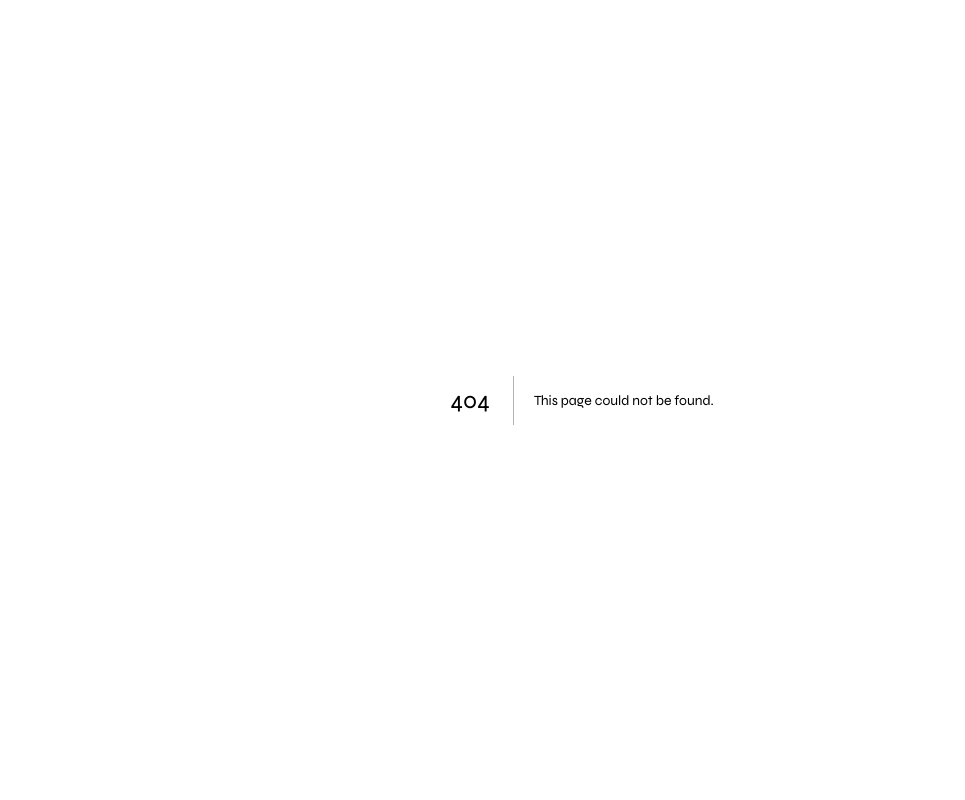
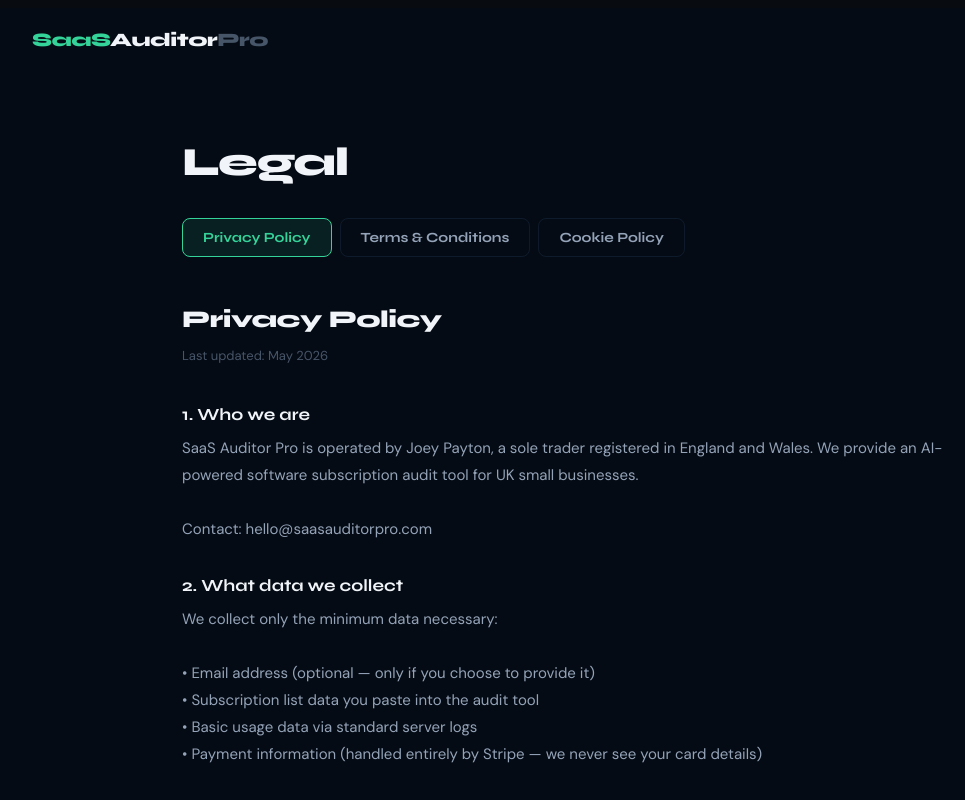
Before and after one commit to SaasAuditorPro/saas-auditor-pro, a Next.js app in the folder saas-auditor-pro/: page /legal in a window 1280 px wide. Before the commit this address had no page. Shown: the top 800 px of the page, without its empty margins (58-1023 px from the left). Built offline with nearby package versions, Linux system fonts and the light colour scheme.

Commit message:
Create page.tsx

```diff
--- /dev/null
+++ b/saas-auditor-pro/app/legal/page.tsx
@@ -0,0 +1,83 @@
+"use client";
+import { useState } from "react";
+import Link from "next/link";
+
+const s = {
+  bg: "#050b14", card: "#0c1525", border: "rgba(96,165,250,0.1)",
+  green: "#34d399", text: "#f1f5f9", sub: "#94a3b8", dim: "#475569",
+};
+
+const sections = {
+  privacy: {
+    title: "Privacy Policy",
+    content: [
+      { h: "1. Who we are", b: `SaaS Auditor Pro is operated by Joey Payton, a sole trader registered in England and Wales. We provide an AI-powered software subscription audit tool for UK small businesses.\n\nContact: hello@saasauditorpro.com` },
+      { h: "2. What data we collect", b: `We collect only the minimum data necessary:\n\n• Email address (optional — only if you choose to provide it)\n• Subscription list data you paste into the audit tool\n• Basic usage data via standard server logs\n• Payment information (handled entirely by Stripe — we never see your card details)\n\nWe do not collect bank account details or sensitive personal data.` },
+      { h: "3. How we use your data", b: `We use your data solely to:\n\n• Provide the audit service you requested\n• Send your report to your email address (if provided)\n• Process your subscription payment via Stripe\n• Comply with legal obligations\n\nWe will never sell your data or share it with advertisers.` },
+      { h: "4. Legal basis for processing", b: `Under UK GDPR:\n\n• Contract: to provide the service you requested\n• Legitimate interests: to improve our service and prevent fraud\n• Legal obligation: where required by law` },
+      { h: "5. Third parties", b: `• Anthropic — AI processing of your subscription list\n• Stripe — payment processing\n• Vercel — website hosting\n\nWe do not share your data with any other third parties.` },
+      { h: "6. Your rights under UK GDPR", b: `You have the right to access, erase, rectify, port, and object to processing of your personal data. Email hello@saasauditorpro.com to exercise these rights. You may also complain to the ICO at ico.org.uk.` },
+      { h: "7. Data retention", b: `• Email addresses: deleted within 30 days of cancellation\n• Audit data: not stored — processed in real time only\n• Payment records: retained 7 years as required by UK tax law` },
+    ]
+  },
+  terms: {
+    title: "Terms & Conditions",
+    content: [
+      { h: "1. About these terms", b: `These Terms govern your use of SaaS Auditor Pro, operated by Joey Payton (sole trader, England and Wales). By using the service, you agree to these terms.` },
+      { h: "2. The service", b: `SaaS Auditor Pro provides AI-generated subscription audit reports. Reports are informational estimates only and do not constitute financial, legal, or professional advice. You are responsible for verifying recommendations before acting on them.` },
+      { h: "3. Basic plan subscription", b: `• Founder Member pricing (£19/month) is locked permanently for the first 100 subscribers while their subscription remains active\n• Standard pricing (£29/month) applies to subsequent subscribers\n• Payment is taken monthly in advance via Stripe\n• Cancel anytime — no notice period required\n• No refunds for partial months` },
+      { h: "4. Acceptable use", b: `You agree not to use the service for any unlawful purpose, submit false data, reverse engineer the service, or resell access without written permission.` },
+      { h: "5. Limitation of liability", b: `To the maximum extent permitted by UK law, our total liability shall not exceed the amount paid in the 3 months preceding any claim. We are not liable for decisions made based on AI-generated reports.` },
+      { h: "6. Governing law", b: `These terms are governed by the laws of England and Wales.` },
+    ]
+  },
+  cookies: {
+    title: "Cookie Policy",
+    content: [
+      { h: "1. Cookies we use", b: `We use only essential cookies required for the service to function:\n\n• Session cookies — expire when you close your browser\n• Stripe cookies — required for payment processing\n\nWe do not use analytics, advertising, or tracking cookies.` },
+      { h: "2. Third-party cookies", b: `Stripe (payments) and Vercel (hosting) may set essential cookies. See their respective privacy policies for details.` },
+      { h: "3. Managing cookies", b: `You can control cookies through your browser settings. Disabling essential cookies may affect service functionality.` },
+    ]
+  }
+};
+
+export default function LegalPage() {
+  const [active, setActive] = useState<"privacy" | "terms" | "cookies">("privacy");
+  const current = sections[active];
+
+  return (
+    <main style={{ minHeight: "100vh", background: s.bg, color: s.text }}>
+      <nav style={{ display: "flex", alignItems: "center", justifyContent: "space-between", padding: "20px 32px", maxWidth: "1100px", margin: "0 auto" }}>
+        <Link href="/" style={{ fontFamily: "Syne, sans-serif", fontWeight: 800, fontSize: "19px", textDecoration: "none", letterSpacing: "-0.5px" }}>
+          <span style={{ color: s.green }}>SaaS</span><span style={{ color: s.text }}>Auditor</span><span style={{ color: s.dim }}>Pro</span>
+        </Link>
+      </nav>
+
+      <div style={{ maxWidth: "800px", margin: "0 auto", padding: "40px 24px 80px" }}>
+        <h1 style={{ fontFamily: "Syne, sans-serif", fontWeight: 800, fontSize: "clamp(28px, 5vw, 40px)", color: s.text, letterSpacing: "-1px", marginBottom: "32px" }}>Legal</h1>
+
+        <div style={{ display: "flex", gap: "8px", marginBottom: "48px", flexWrap: "wrap" }}>
+          {(["privacy", "terms", "cookies"] as const).map(tab => (
+            <button key={tab} onClick={() => setActive(tab)} style={{ fontFamily: "Syne, sans-serif", fontWeight: 700, fontSize: "14px", padding: "10px 20px", borderRadius: "8px", border: `1px solid ${active === tab ? s.green : s.border}`, background: active === tab ? "rgba(52,211,153,0.1)" : "transparent", color: active === tab ? s.green : s.sub, cursor: "pointer", textTransform: "capitalize" }}>
+              {tab === "privacy" ? "Privacy Policy" : tab === "terms" ? "Terms & Conditions" : "Cookie Policy"}
+            </button>
+          ))}
+        </div>
+
+        <h2 style={{ fontFamily: "Syne, sans-serif", fontWeight: 800, fontSize: "24px", color: s.text, marginBottom: "8px", letterSpacing: "-0.5px" }}>{current.title}</h2>
+        <p style={{ fontFamily: "DM Sans, sans-serif", color: s.dim, fontSize: "13px", marginBottom: "40px" }}>Last updated: May 2026</p>
+
+        {current.content.map((item, i) => (
+          <div key={i} style={{ marginBottom: "32px" }}>
+            <h3 style={{ fontFamily: "Syne, sans-serif", fontWeight: 700, fontSize: "17px", color: s.text, marginBottom: "10px" }}>{item.h}</h3>
+            <div style={{ fontFamily: "DM Sans, sans-serif", color: s.sub, fontSize: "15px", lineHeight: 1.8, whiteSpace: "pre-line" }}>{item.b}</div>
+          </div>
+        ))}
+
+        <div style={{ borderTop: `1px solid ${s.border}`, paddingTop: "32px", marginTop: "48px" }}>
+          <Link href="/" style={{ fontFamily: "DM Sans, sans-serif", color: s.green, textDecoration: "none", fontSize: "14px" }}>← Back to home</Link>
+        </div>
+      </div>
+    </main>
+  );
+}
```
